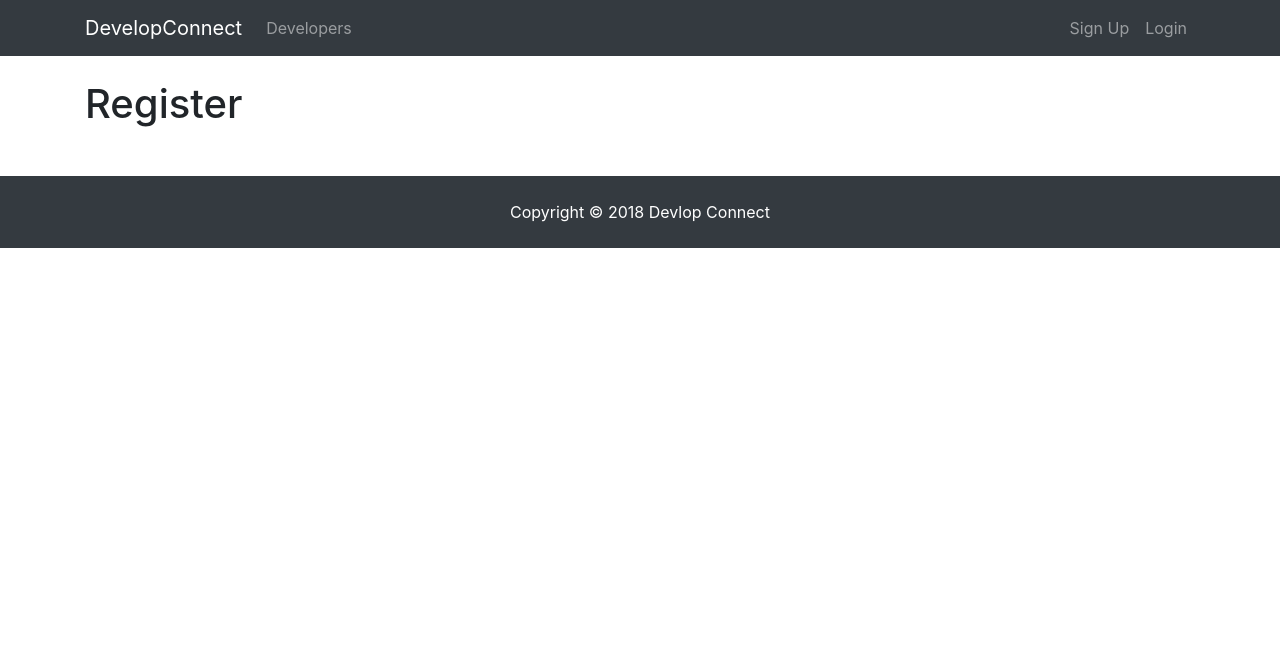
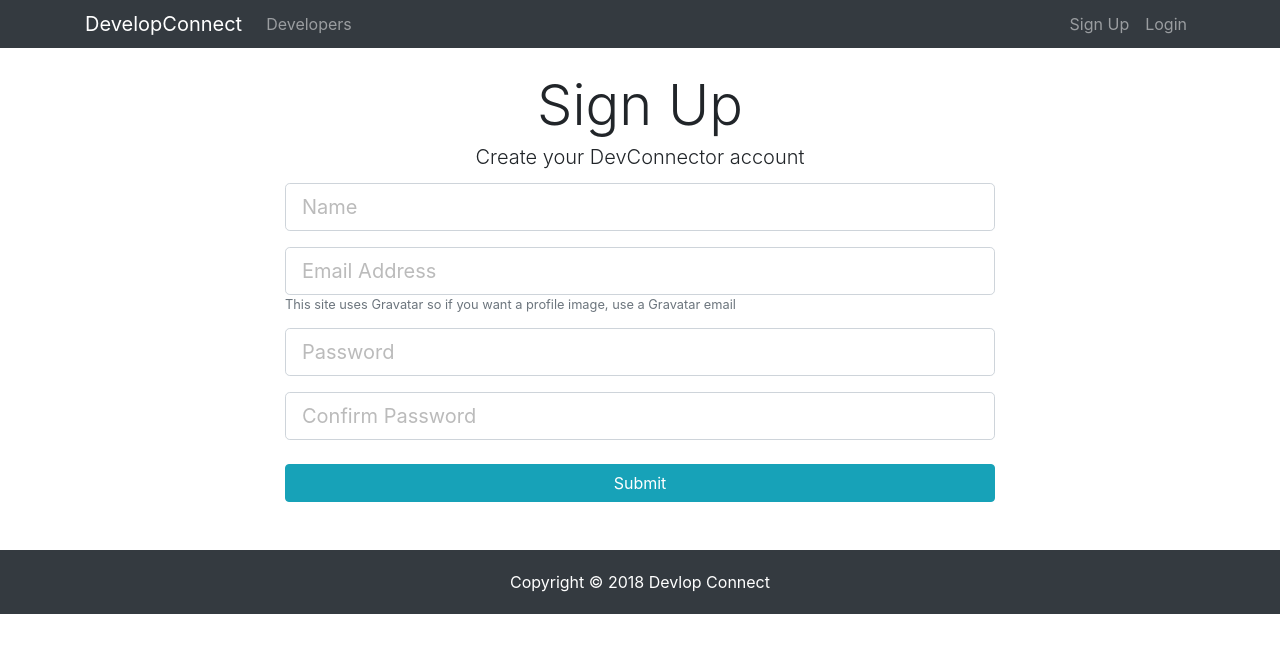
Before and after one commit to RHeckers/MERN-Strack-developers-platform, a React (Create React App) app in the folder client/: page /register in a window 1280 px wide. Shown: the top 652 px of the page. Built offline with nearby package versions, Linux system fonts and the light colour scheme.

Commit message:
login and register layout

```diff
--- a/client/package.json
+++ b/client/package.json
@@ -3,10 +3,10 @@
   "version": "0.1.0",
   "private": true,
   "dependencies": {
-    "react": "^16.5.2",
-    "react-dom": "^16.5.2",
+    "react": "^16.6.3",
+    "react-dom": "^16.6.3",
     "react-router-dom": "^4.3.1",
-    "react-scripts": "2.0.4"
+    "react-scripts": "^2.0.4"
   },
   "scripts": {
     "start": "react-scripts start",
--- a/client/src/components/auth/Login.js
+++ b/client/src/components/auth/Login.js
@@ -1,10 +1,64 @@
 import React, { Component } from 'react'
 
 class Login extends Component {
+
+  constructor(){
+    super();
+    this.state = {
+      email: '',
+      password: '',
+      errors: {}
+    }
+
+  }
+
+  onChange = (e) => {
+    this.setState({[e.target.name]: e.target.value});
+  }
+
+  onSubmit = (e) => {
+    e.preventDefault();
+
+    const loginUser = {
+      email: this.state.email,
+      password: this.state.password
+    }
+
+    console.log(loginUser);
+  }
+
   render() {
     return (
-      <div>
-        <h1>Login</h1>
+      <div className="login">
+        <div className="container">
+          <div className="row">
+            <div className="col-md-8 m-auto">
+              <h1 className="display-4 text-center">Log In</h1>
+              <p className="lead text-center">Sign in to your DevConnector account</p>
+              <form onSubmit={this.onSubmit}>
+                <div className="form-group">
+                  <input
+                    type="email"
+                    value={this.state.email}
+                    onChange={this.onChange}
+                    className="form-control form-control-lg"
+                    placeholder="Email Address"
+                    name="email" />
+                </div>
+                <div className="form-group">
+                  <input
+                    type="password"
+                    value={this.state.password}
+                    onChange={this.onChange}
+                    className="form-control form-control-lg"
+                    placeholder="Password"
+                    name="password" />
+                </div>
+                <input type="submit" className="btn btn-info btn-block mt-4" />
+              </form>
+            </div>
+          </div>
+        </div>
       </div>
     )
   }
--- a/client/src/components/auth/Register.js
+++ b/client/src/components/auth/Register.js
@@ -1,10 +1,87 @@
 import React, { Component } from 'react'
 
 class Register extends Component {
+
+  constructor(){
+    super();
+    this.state = {
+      name: '',
+      email: '',
+      password: '',
+      password2: '',
+      errors: {}
+    }
+
+  }
+
+  onChange = (e) => {
+    this.setState({[e.target.name]: e.target.value});
+  }
+
+  onSubmit = (e) => {
+    e.preventDefault();
+
+    const newUser = {
+      name: this.state.name,
+      email: this.state.email,
+      password: this.state.password,
+      password2: this.state.password2
+    }
+
+    console.log(newUser);
+  }
+
   render() {
     return (
-      <div>
-        <h1>Register</h1>
+      <div className="register">
+        <div className="container">
+          <div className="row">
+            <div className="col-md-8 m-auto">
+              <h1 className="display-4 text-center">Sign Up</h1>
+              <p className="lead text-center">Create your DevConnector account</p>
+              <form onSubmit={this.onSubmit}>
+                <div className="form-group">
+                  <input
+                    type="text"
+                    className="form-control form-control-lg"
+                    value={this.state.name}
+                    onChange={this.onChange}
+                    placeholder="Name"
+                    name="name" />
+                </div>
+                <div className="form-group">
+                  <input
+                    type="email"
+                    className="form-control  form-control-lg"
+                    value={this.state.email}
+                    onChange={this.onChange}
+                    placeholder="Email Address"
+                    name="email" />
+                  <small className="form-text text-muted">This site uses Gravatar so if you want a profile image, use a Gravatar email</small>
+                </div>
+                <div className="form-group">
+                  <input
+                    type="password"
+                    className="form-control form-control-lg"
+                    value={this.state.password}
+                    onChange={this.onChange}
+                    placeholder="Password"
+                    name="password" />
+                </div>
+                <div className="form-group">
+                  <input
+                    type="password"
+                    className="form-control form-control-lg"
+                    value={this.state.password2}
+                    onChange={this.onChange}
+                    placeholder="Confirm Password"
+                    name="password2" />
+                </div>
+                <input type="submit" className="btn btn-info btn-block mt-4" />
+              </form>
+            </div>
+          </div>
+        </div>
       </div>
     )
   }
--- a/client/src/components/layout/Footer.js
+++ b/client/src/components/layout/Footer.js
@@ -2,7 +2,7 @@
 
 export default () => {
   return (
-    <footer class="bg-dark text-white mt-5 p-4 text-center">
+    <footer id="footer" className="bg-dark text-white mt-5 p-4 text-center">
         Copyright &copy; {new Date().getFullYear()} Devlop Connect
     </footer>
   )
--- a/client/src/index.css
+++ b/client/src/index.css
@@ -1,3 +1,9 @@
+html {
+	height: 100%;
+  	box-sizing: border-box;
+
+}
+
 body {
   margin: 0;
   padding: 0;
@@ -6,6 +12,11 @@
     sans-serif;
   -webkit-font-smoothing: antialiased;
   -moz-osx-font-smoothing: grayscale;
+  position: relative;
+	margin: 0;
+	line-height: 1;
+  padding-bottom: 70px;
+  height: 100%;
 }
 
 code {
--- a/package.json
+++ b/package.json
@@ -15,6 +15,7 @@
   "dependencies": {
     "bcryptjs": "^2.4.3",
     "body-parser": "^1.18.3",
+    "concurrently": "^4.0.1",
     "express": "^4.16.3",
     "gravatar": "^1.6.0",
     "jsonwebtoken": "^8.3.0",
```
Also changed, not shown: client/src/App.css (line endings or trailing spaces), 1 other file (tests, documents, lock files or other folders).
